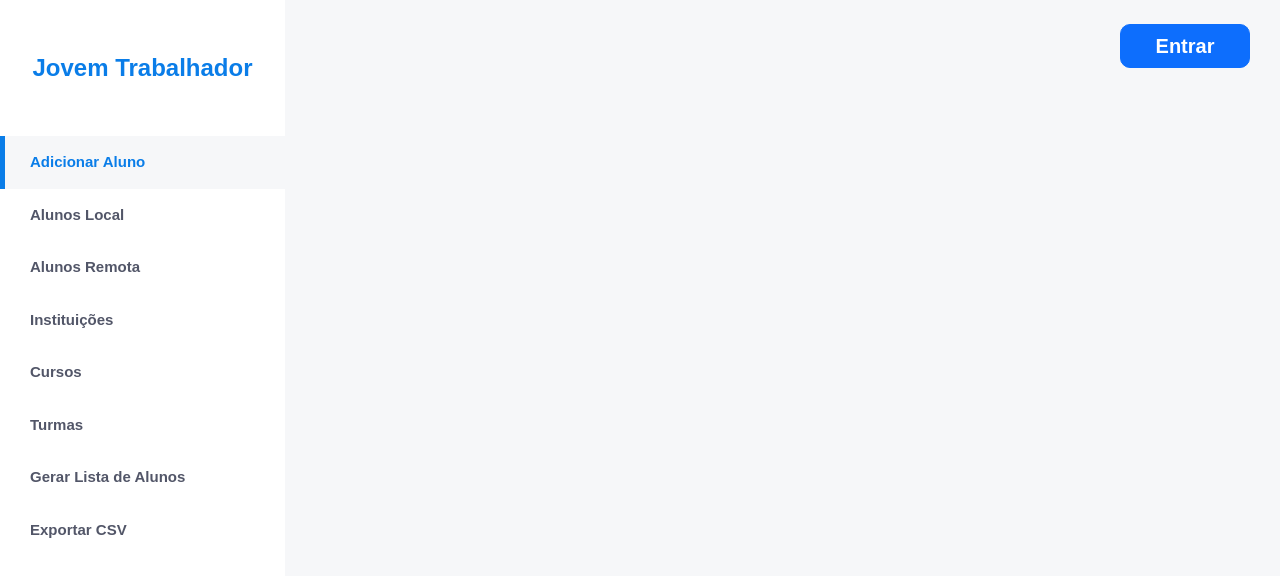
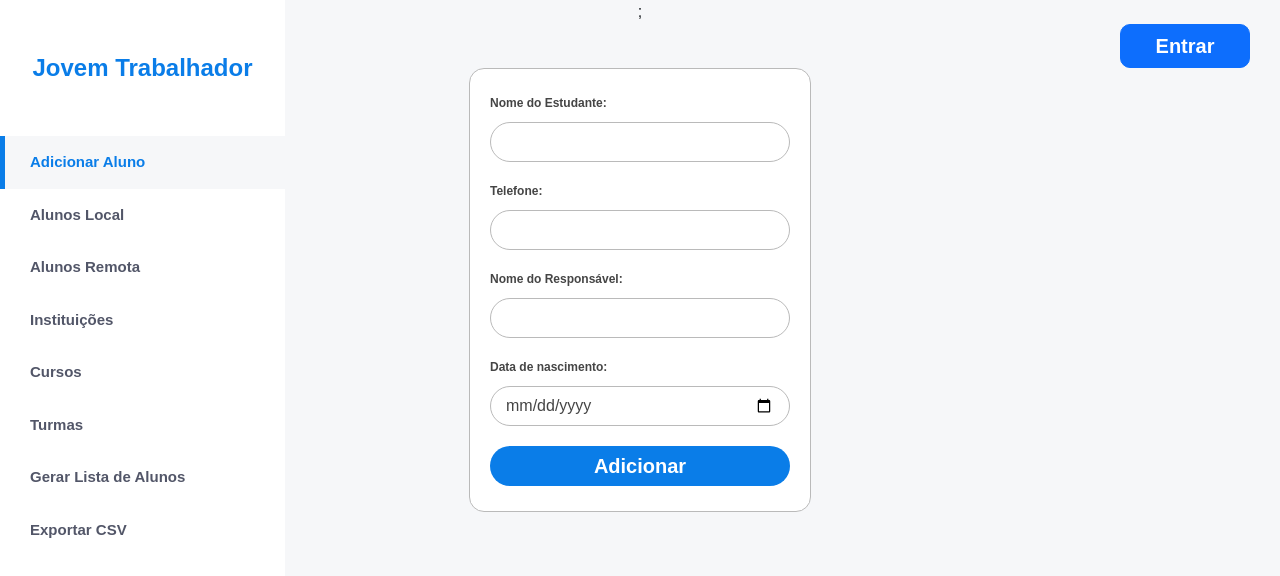
Before and after one commit to Kaua032/Jovem_Trabalhador_Front_End, a React (Vite) app: page / in a window 1280 px wide. Shown: the top 576 px of the page. Built offline with nearby package versions, Linux system fonts and the light colour scheme.

Commit message:
feat: "Add input components and form to Home page; update HomeStyled and NavbarStyled; minor changes in HeaderStyled and InputStyled"

```diff
--- a/src/components/Header/HeaderStyled.jsx
+++ b/src/components/Header/HeaderStyled.jsx
@@ -4,6 +4,7 @@ export const HeaderDiv = styled.div`
   display: flex;
   flex-direction: column;
   align-items: end;
+  width: 100%;
 `;
 export const LogOut = styled.div`
   margin-right: 20px;
--- a/src/components/Input/InputStyled.jsx
+++ b/src/components/Input/InputStyled.jsx
@@ -17,6 +17,7 @@ export const InputArea = styled.div`
         border-radius: 20px;
         height: 40px;
         padding-left: 15px;
+        padding-right: 15px;
     }
 
 `
--- a/src/components/Navbar/NavbarStyled.jsx
+++ b/src/components/Navbar/NavbarStyled.jsx
@@ -8,6 +8,7 @@ export const BackgroundNav = styled.section`
   display: flex;
   flex-direction: column;
   align-items: center;
+  align-self: flex-start;
   gap: 50px;
   position: fixed;
 
--- a/src/pages/Home/Home.jsx
+++ b/src/pages/Home/Home.jsx
@@ -1,12 +1,50 @@
 import Navbar from "../../components/Navbar/Navbar";
 import { MainHome } from "./HomeStyled";
 import Header from "../../components/Header/Header";
+import InputComponent from "../../components/Input/InputComponent";
+import SubmitButton from "../../components/SubmitButton/SubmitButton";
 
 export default function Home() {
+  function bla(){
+    console.log('joao')
+  }
   return (
     <MainHome>
       <Navbar p1={1} />;
       <Header />
+      <div id="formStudent">
+        <form>
+          <InputComponent
+            name="name"
+            type="text"
+            title="Nome do Estudante:"
+            width="300px"
+            register={bla}
+          />
+          <InputComponent
+            name="phone"
+            type="text"
+            title="Telefone:"
+            width="300px"
+            register={bla}
+          />
+          <InputComponent
+            name="responsible_name"
+            type="text"
+            title="Nome do Responsável:"
+            width="300px"
+            register={bla}
+          />
+          <InputComponent
+            name="born_date"
+            type="date"
+            title="Data de nascimento:"
+            width="300px"
+            register={bla}
+          />
+          <SubmitButton type="submit" title="Adicionar" width="300px" />
+        </form>
+      </div>
     </MainHome>
   );
 }
--- a/src/pages/Home/HomeStyled.jsx
+++ b/src/pages/Home/HomeStyled.jsx
@@ -3,8 +3,9 @@ import styled from "styled-components";
 export const MainHome = styled.main`
   display: flex;
   flex-direction: column;
+  align-items: center;
 
-    #loginButton{
+  #loginButton {
     font-size: 20px;
     font-weight: 600;
     width: 130px;
@@ -12,5 +13,15 @@ export const MainHome = styled.main`
     margin-right: 30px;
     border-radius: 10px;
   }
-
-`
+  #formStudent {
+    background-color: white;
+    border-radius: 15px;
+    border: 1px solid #bababa;
+    padding: 25px 20px;
+  }
+  #formStudent form{
+    display: flex;
+    flex-direction: column;
+    gap: 20px;
+  }
+`;
```
Lines whose indentation alone changed are shown as unchanged.
